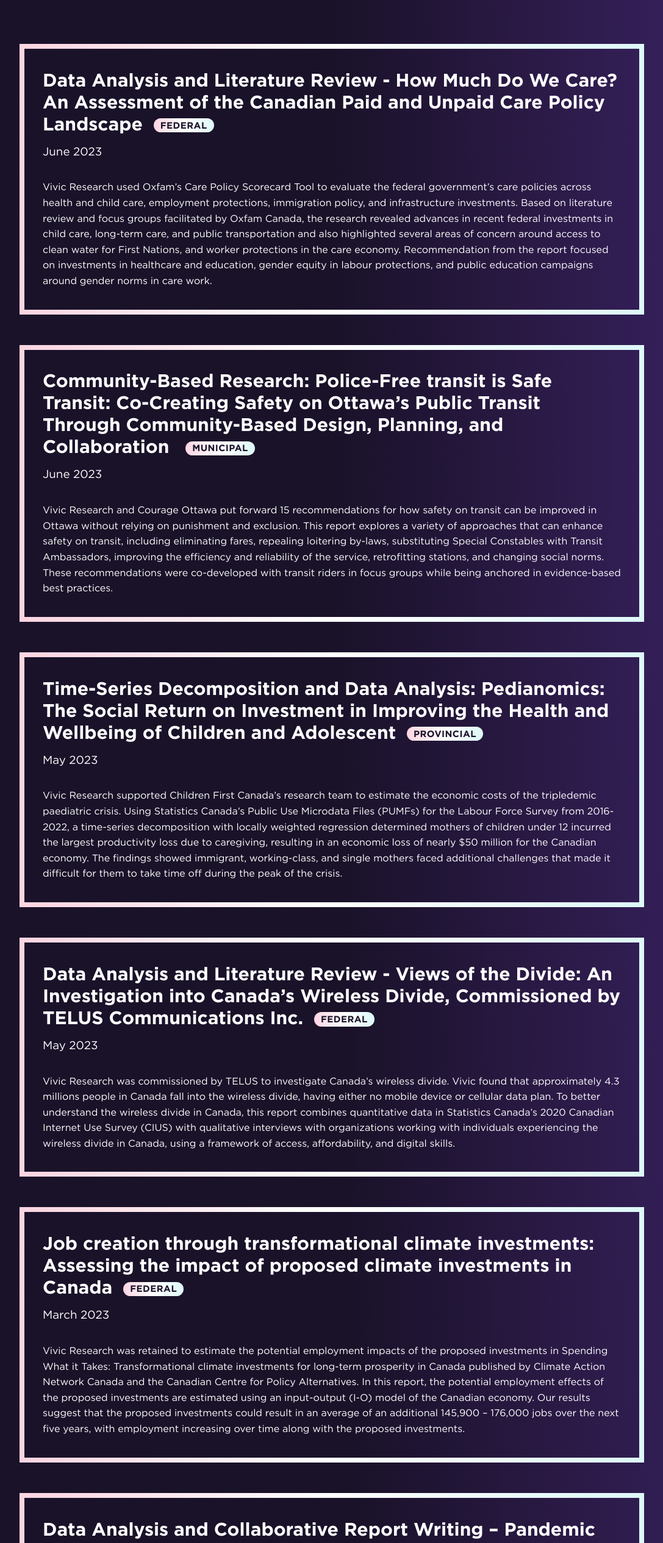
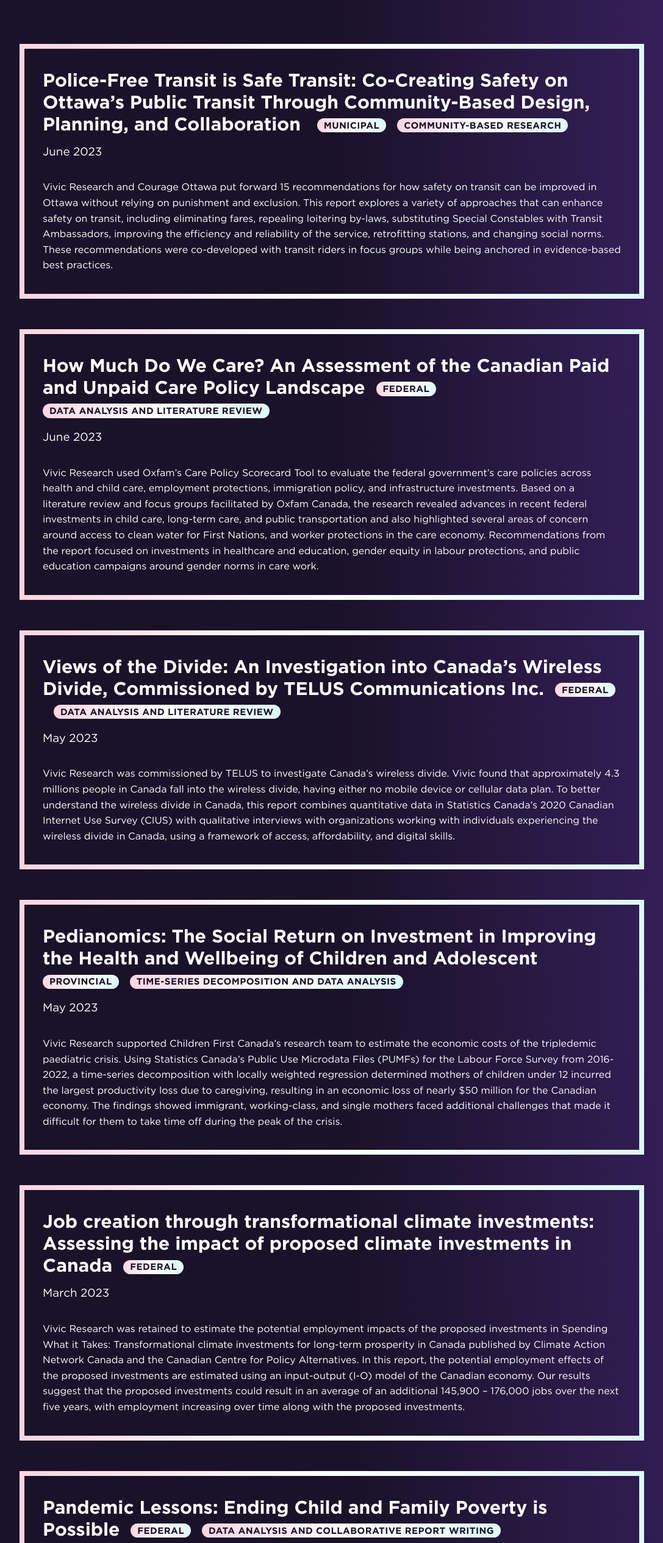
Before and after one commit to GoodbyteCo/Vivic-Website, an Astro site: page /work in a window 1280 px wide. Shown: the part 264-2795 px from the top of the page at 61% size, without its empty margins (96-1183 px from the left). Built offline with nearby package versions, Linux system fonts and the light colour scheme; Astro itself is replaced by a stand-in of ours.

Commit message:
update works and type

```diff
--- a/src/components/Work.vue
+++ b/src/components/Work.vue
@@ -16,7 +16,7 @@
 				<a class="card" :href="(work.externalLink) ? work.pdf : work.url" target="_blank">
 					<div class="title">
 						<h2>
-							{{work.title}}&nbsp;&nbsp;<span class="topic">{{work.topic}}</span>
+							{{work.title}}&nbsp;&nbsp;<span class="topic">{{work.topic}}</span><template v-if="work.type != undefined">&nbsp;&nbsp;<span class="topic">{{ work.type }}</span></template>
 						</h2>
 						<h3><span class="date">{{toDateFormat(work.date)}}</span></h3>
 					</div>
@@ -37,6 +37,7 @@
 		title: string
 		pdf: string
 		topic: string
+		type?: string,
 		date: Date,
 		source: string,
 		url: string
--- a/src/layouts/MultiPDFViewer.astro
+++ b/src/layouts/MultiPDFViewer.astro
@@ -21,6 +21,9 @@ const { content } = Astro.props
         <h1>{content.title}</h1>
         <div id="date">{toDate(content.date).toLocaleDateString('en-US',{year: 'numeric', month: 'long'})}</div>
         <a class="topic" href={`/work?topic=${content.topic.toLowerCase()}`}>{content.topic}</a>
+        { content.type ?
+            <div class='topic type'>{content.type}</div> : undefined
+        }
         {
             content.pdfs.map((pdf) => {
                 const idName = pdf.title.toLowerCase().replaceAll(' ', '-')
@@ -115,6 +118,10 @@ h3 {
     background: var(--secondary);
 }
 
+.type:hover, .type:focus {
+	background: linear-gradient(to right, #fcd5e1, #fff, #def8f8);
+}
+
 .multiPDF {
     margin-bottom: 80px
 }
--- a/src/layouts/PDFViewer.astro
+++ b/src/layouts/PDFViewer.astro
@@ -13,6 +13,9 @@ const { frontmatter } = Astro.props
 	>
 		{frontmatter.topic}
 	</a>
+	{ frontmatter.type ?
+		<div class='topic type'>{frontmatter.type}</div> : undefined
+	}
 	<div id="pdf">
 		<iframe src={frontmatter.pdf}/>
 	</div>
@@ -52,9 +55,15 @@ h1 {
 	text-decoration: none;
 }
 
+
 .topic:hover, .topic:focus {
 	background: var(--secondary);
 }
+
+.type:hover, .type:focus {
+	background: linear-gradient(to right, #fcd5e1, #fff, #def8f8);
+}
+
 
 #pdf {
 	height: 85vh;
--- a/src/pages/work.astro
+++ b/src/pages/work.astro
@@ -12,6 +12,7 @@ const work = data.map((post) => {
 		pdf: post.frontmatter.pdf,
 		date: toDate(post.frontmatter.date),
 		topic: post.frontmatter.topic,
+		type: post.frontmatter.type,
 		source: post.rawContent(),
 		url: post.url,
 		externalLink: post.frontmatter.externalLink,
--- a/src/pages/work/data-analysis-and-literature-review-how-much-do-we-care-an-assessment-of-the-canadian-paid-and-unpaid-care-policy-landscape.md
+++ /dev/null
@@ -1,10 +0,0 @@
----
-title: "Data Analysis and Literature Review - How Much Do We Care? An Assessment of the Canadian Paid and Unpaid Care Policy Landscape"
-pdf: "https://issuu.com/oxfamca/docs/care_policy_scorecard_report_2023_-_final?fr=sMjJiNzYxNDE2OTQ"
-date: "2023-06"
-topic: "Federal"
-externalLink: True
-layout: ../../layouts/PDFViewer.astro
----
-
-Vivic Research used Oxfam’s Care Policy Scorecard Tool to evaluate the federal government’s care policies across health and child care, employment protections, immigration policy, and infrastructure investments. Based on literature review and focus groups facilitated by Oxfam Canada, the research revealed advances in recent federal investments in child care, long-term care, and public transportation and also highlighted several areas of concern around access to clean water for First Nations, and worker protections in the care economy. Recommendation from the report focused on investments in healthcare and education, gender equity in labour protections, and public education campaigns around gender norms in care work.
--- /dev/null
+++ b/src/pages/work/how-much-do-we-care-an-assessment-of-the-canadian-paid-and-unpaid-care-policy-landscape.md
@@ -0,0 +1,11 @@
+---
+title: "How Much Do We Care? An Assessment of the Canadian Paid and Unpaid Care Policy Landscape"
+pdf: "https://issuu.com/oxfamca/docs/care_policy_scorecard_report_2023_-_final?fr=sMjJiNzYxNDE2OTQ"
+date: "2023-06"
+topic: "Federal"
+type: "Data Analysis and Literature Review"
+externalLink: True
+layout: ../../layouts/PDFViewer.astro
+---
+
+Vivic Research used Oxfam’s Care Policy Scorecard Tool to evaluate the federal government’s care policies across health and child care, employment protections, immigration policy, and infrastructure investments. Based on a literature review and focus groups facilitated by Oxfam Canada, the research revealed advances in recent federal investments in child care, long-term care, and public transportation and also highlighted several areas of concern around access to clean water for First Nations, and worker protections in the care economy. Recommendations from the report focused on investments in healthcare and education, gender equity in labour protections, and public education campaigns around gender norms in care work.
--- a/src/pages/work/community-based-research-police-free-transit-is-safe-transit-co-creating-safety-on-ottawas-public-transit-through-community-based-design-planning-and-collaboration.md
+++ b/src/pages/work/police-free-transit-is-safe-transit-co-creating-safety-on-ottawas-public-transit-through-community-based-design-planning-and-collaboration.md
@@ -1,8 +1,9 @@
 ---
-title: "Community-Based Research: Police-Free transit is Safe Transit: Co-Creating Safety on Ottawa’s Public Transit Through Community-Based Design, Planning, and Collaboration "
+title: "Police-Free Transit is Safe Transit: Co-Creating Safety on Ottawa’s Public Transit Through Community-Based Design, Planning, and Collaboration "
 pdf: "/PDFS/Final Report - Courage x Vivic - 2023.06.06.pdf"
 date: "2023-06"
 topic: "Municipal"
+type: "Community-Based Research"
 externalLink: False
 layout: ../../layouts/PDFViewer.astro
 ---
--- a/src/pages/work/time-series-decomposition-and-data-analysis-pedianomics-the-social-return-on-investment-in-improving-the-health-and-wellbeing-of-children-and-adolescent.md
+++ b/src/pages/work/time-series-decomposition-and-data-analysis-pedianomics-the-social-return-on-investment-in-improving-the-health-and-wellbeing-of-children-and-adolescent.md
@@ -1,8 +1,9 @@
 ---
-title: "Time-Series Decomposition and Data Analysis: Pedianomics: The Social Return on Investment in Improving the Health and Wellbeing of Children and Adolescent"
+title: "Pedianomics: The Social Return on Investment in Improving the Health and Wellbeing of Children and Adolescent"
 pdf: "https://childrenfirstcanada.org/wp-content/uploads/2023/05/Pedianomics-Raising-Canada-2023-Children-First-Canada.pdf"
 date: "2023-05"
 topic: "Provincial"
+type: "Time-Series Decomposition and Data Analysis"
 externalLink: True
 layout: ../../layouts/PDFViewer.astro
 ---
--- a/src/pages/work/data-analysis-and-literature-review-views-of-the-divide-an-investigation-into-canadas-wireless-divide-commissioned-by-telus-communications-inc.md
+++ b/src/pages/work/views-of-the-divide-an-investigation-into-canadas-wireless-divide-commissioned-by-telus-communications-inc.md
@@ -1,8 +1,9 @@
 ---
-title: "Data Analysis and Literature Review - Views of the Divide: An Investigation into Canada’s Wireless Divide, Commissioned by TELUS Communications Inc."
+title: "Views of the Divide: An Investigation into Canada’s Wireless Divide, Commissioned by TELUS Communications Inc."
 pdf: "/PDFS/TELUS Views of the Divide Report.pdf"
 date: "2023-05"
 topic: "Federal"
+type: "Data Analysis and Literature Review"
 externalLink: False
 layout: ../../layouts/PDFViewer.astro
 ---
--- a/src/pages/work/data-analysis-and-collaborative-report-writing-pandemic-lessons-ending-child-and-family-poverty-is-possible.md
+++ b/src/pages/work/writing-pandemic-lessons-ending-child-and-family-poverty-is-possible.md
@@ -1,8 +1,9 @@
 ---
-title: "Data Analysis and Collaborative Report Writing – Pandemic Lessons: Ending Child and Family Poverty is Possible"
+title: "Pandemic Lessons: Ending Child and Family Poverty is Possible"
 pdf: "https://campaign2000.ca/wp-content/uploads/2023/02/English-Pandemic-Lessons_Ending-Child-and-Family-Poverty-is-Possible_2022-National-Report-Card-on-Child-and-Family-Poverty.pdf"
 date: "2023-02"
 topic: "Federal"
+type: "Data Analysis and Collaborative Report Writing"
 externalLink: True
 layout: ../../layouts/PDFViewer.astro
 ---
```
